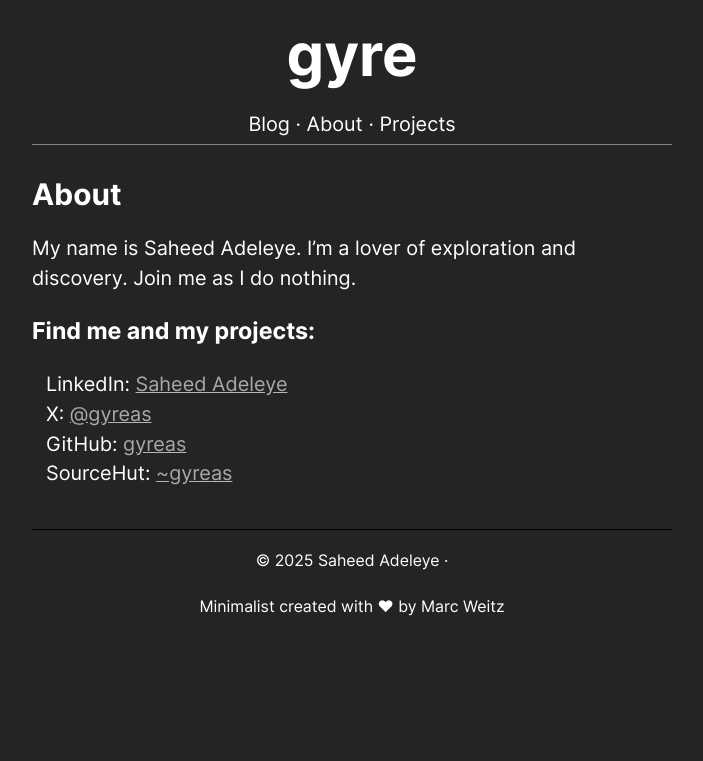
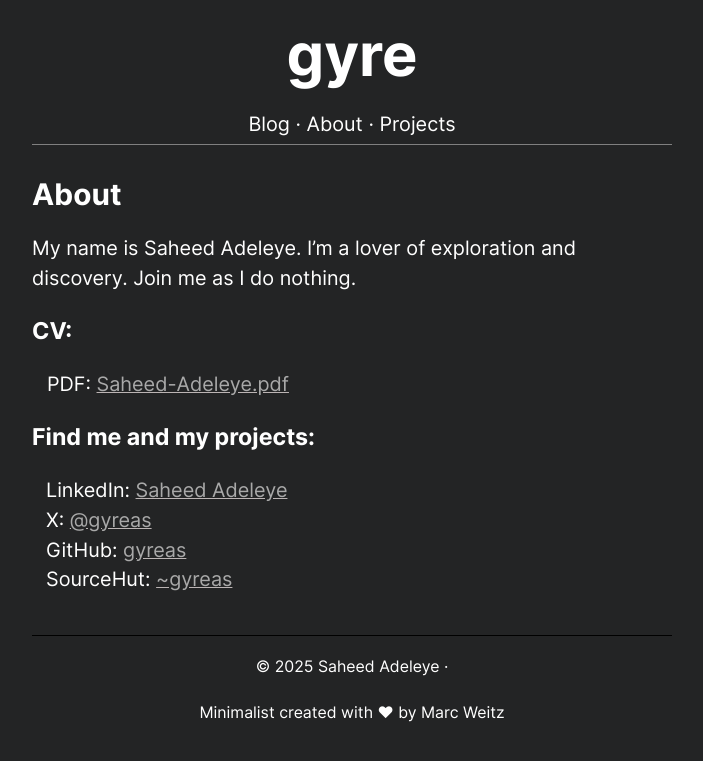
Before and after one commit to gyreas/gyreas.github.io, a Jekyll site: the page built from about.md, in a window 1280 px wide. Shown: the top 761 px of the page, without its empty margins (288-991 px from the left). Built offline with Jekyll 4.4.1, drawn with Linux system fonts in a browser that asks for light colours.

Commit message:
include my CV

```diff
--- /dev/null
+++ b/_includes/cv.html
@@ -0,0 +1,25 @@
+<div id="cv">
+    <style>
+      ol {
+        margin: 0px 0px 0px 15px;
+        padding: 0px;
+      }
+      ol span {
+        color: darkgrey;
+      }
+    </style>
+
+    <ol>
+      PDF:
+      <a href="/assets/Saheed-Adeleye.pdf">
+        <span>Saheed-Adeleye.pdf</span>
+      </a>
+    </ol>
+
+    <!-- <ol>
+      HTML:
+      <a href="/assets/Saheed-Adeleye.html">
+        <span>Saheed-Adeleye.html</span>
+      </a>
+    </ol> -->
+</div>
--- a/about.md
+++ b/about.md
@@ -6,5 +6,8 @@ permalink: /about/
 
 My name is Saheed Adeleye. I'm a lover of exploration and discovery. Join me as I do nothing.
 
+### CV:
+{% include cv.html %}
+
 ### Find me and my projects:
 {% include reachme.html %}
```
Also changed, not shown: 1 other file.
